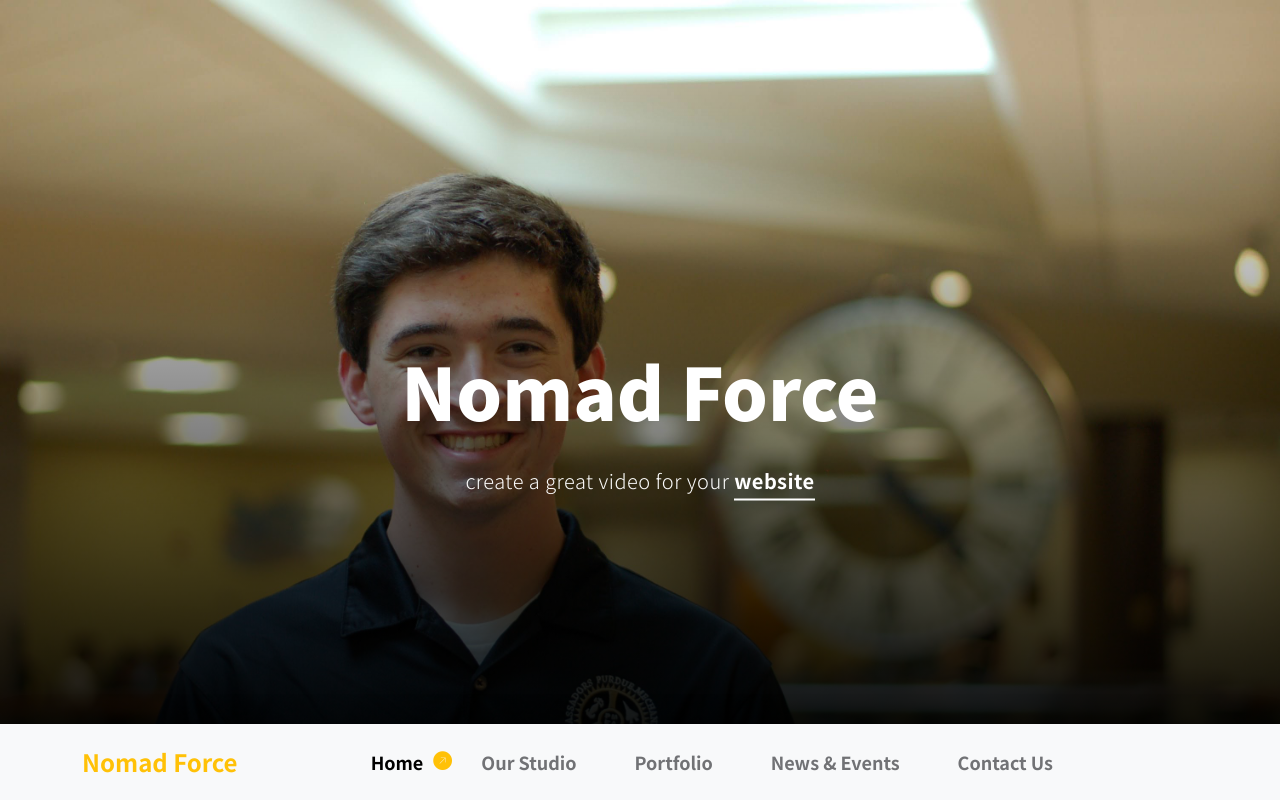
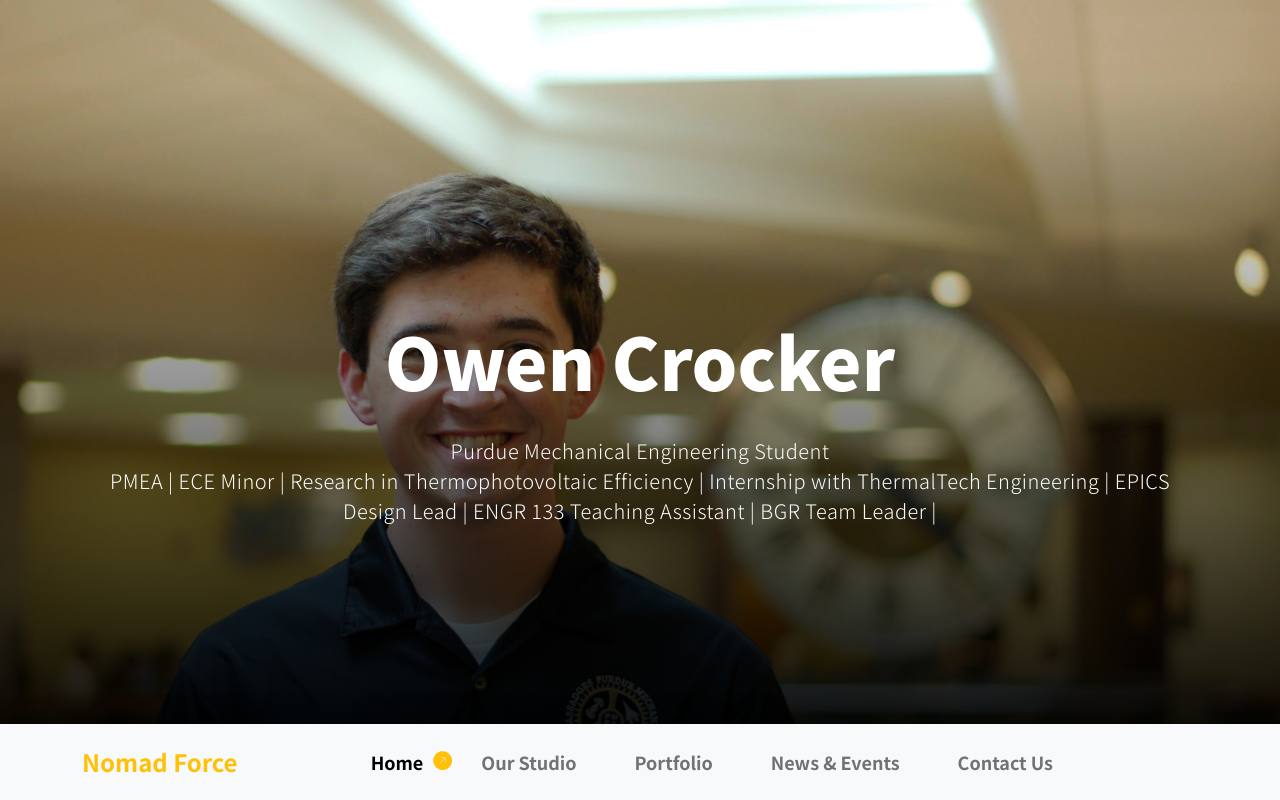
Before and after one commit to ocrocker457/ocrocker.github.io, a plain HTML site: page index.html in a window 1280 px wide. Shown: the top 800 px of the page. Drawn offline with Linux system fonts and the light colour scheme.

Commit message:
Update index.html

```diff
--- a/index.html
+++ b/index.html
@@ -40,11 +40,13 @@ https://templatemo.com/tm-567-nomad-force
             <section class="hero" id="hero">
                 <div class="heroText">
                     <h1 class="text-white mt-5 mb-lg-4" data-aos="zoom-in" data-aos-delay="800">
-                        Nomad Force
+                        Owen Crocker
                     </h1>
 
                     <p class="text-secondary-white-color" data-aos="fade-up" data-aos-delay="1000">
-                        create a great video for your <strong class="custom-underline">website</strong>
+                        Purdue Mechanical Engineering Student <br />
+                        PMEA | ECE Minor | Research in Thermophotovoltaic Efficiency | Internship with ThermalTech Engineering | EPICS Design Lead | ENGR 133 Teaching Assistant | BGR Team Leader |
+                        <!--<strong class="custom-underline">website</strong>-->
                     </p>
                 </div>
                 <div class="videoWrapper">
```
